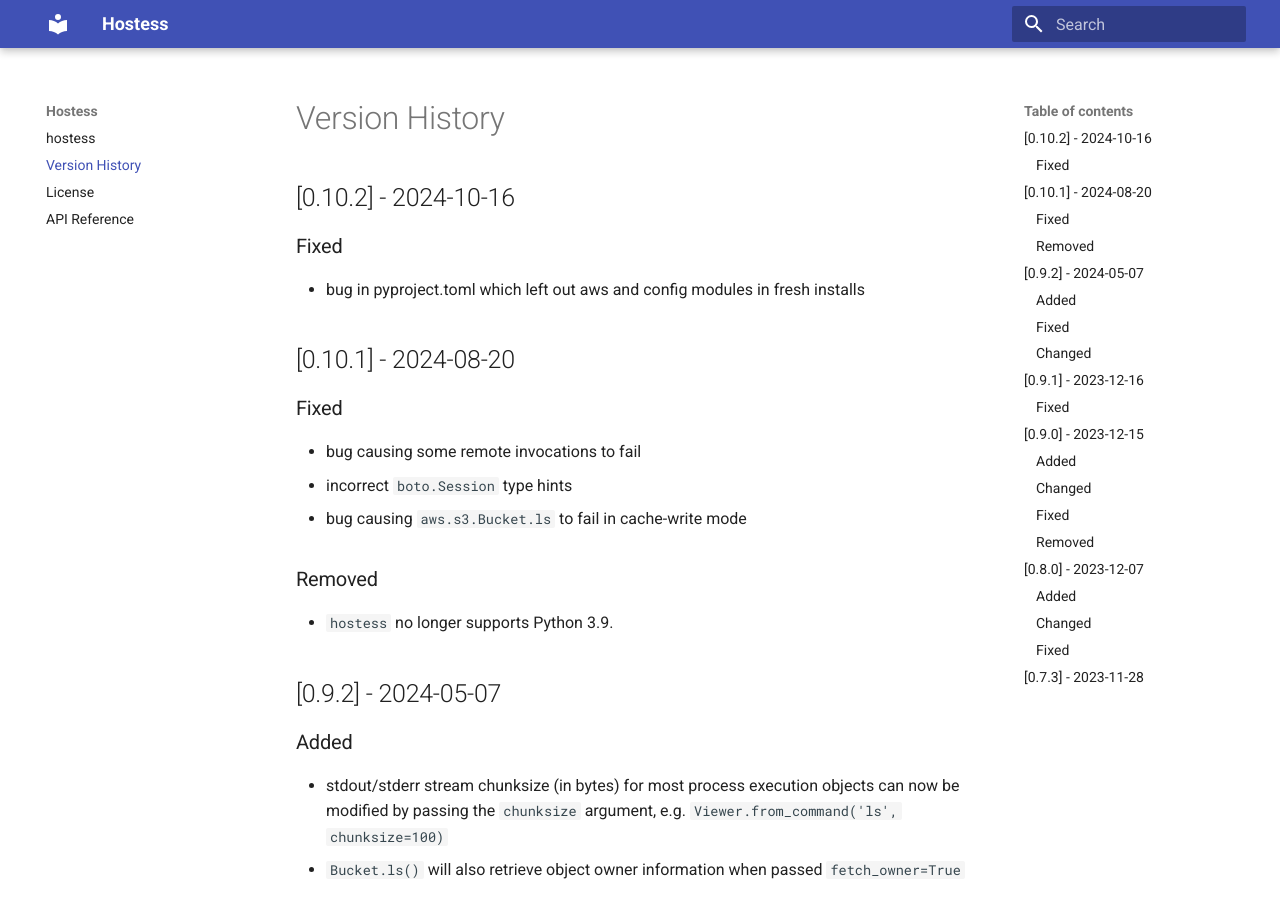
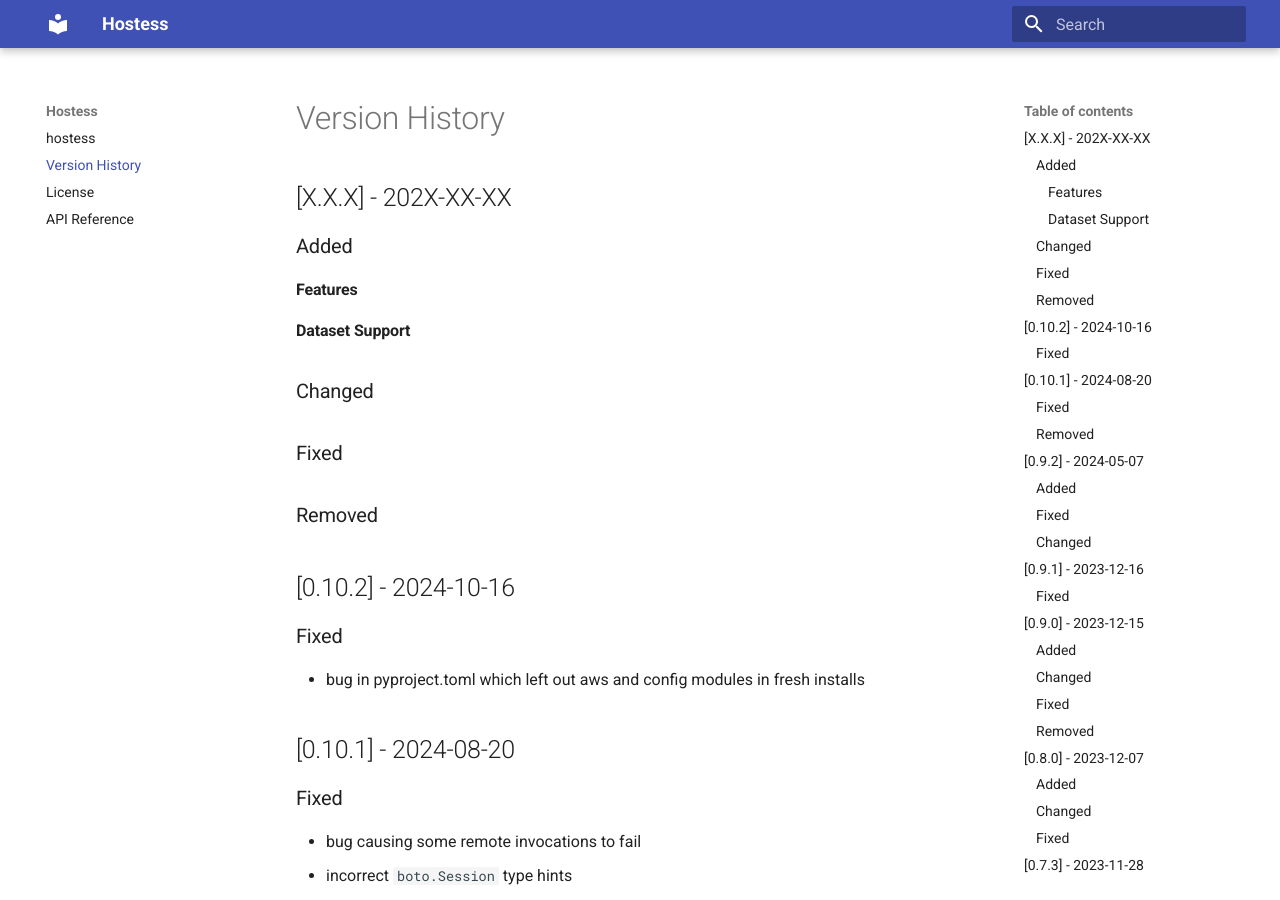
Before and after one commit to MillionConcepts/hostess, an MkDocs documentation site: the page built from docs/version_history.md, in a window 1280 px wide and 900 px high. Built offline with MkDocs 1.6.1 and Material for MkDocs 9.7.7, drawn with Linux system fonts in a browser that asks for light colours.

Commit message:
prep changelog for next release

```diff
--- a/docs/version_history.md
+++ b/docs/version_history.md
@@ -1,4 +1,22 @@
 # Version History
+
+## [X.X.X] - 202X-XX-XX
+### Added
+
+#### Features
+
+
+#### Dataset Support
+
+
+### Changed
+
+
+### Fixed
+
+
+### Removed
+
 
 ## [0.10.2] - 2024-10-16
 
```
